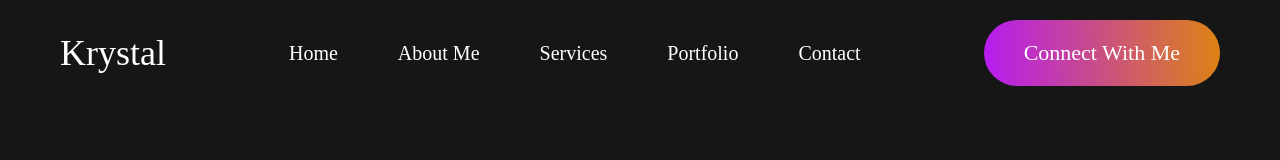
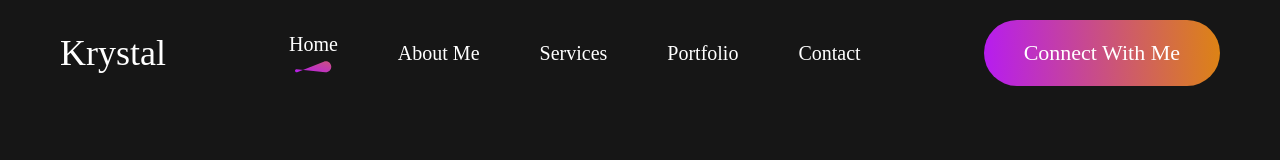
Before and after one commit to krystal-w/krystal-w.github.io, a React app: page / in a window 1280 px wide. Shown: the top 160 px of the page. Built offline with nearby package versions, Linux system fonts and the light colour scheme; the HTML template or start-up script is replaced by a standard one.

Commit message:
navbar functionality/scroll to section

```diff
--- a/src/components/about/About.jsx
+++ b/src/components/about/About.jsx
@@ -5,7 +5,7 @@
 
 const About = () => {
   return (
-    <div className='about'>
+    <div id='about' className='about'>
       <div className="about-title">
         <h1>About Me</h1>
         <img src={theme_pattern} alt="" />
--- a/src/components/contact/Contact.jsx
+++ b/src/components/contact/Contact.jsx
@@ -7,7 +7,7 @@
 
 const Contact = () => {
   return (
-    <div className='contact'>
+    <div id='contact' className='contact'>
       <div className="contact-title">
         <h1>Get in touch</h1>
         <img src={theme_pattern} alt="" />
--- a/src/components/hero/Hero.jsx
+++ b/src/components/hero/Hero.jsx
@@ -4,7 +4,7 @@
 
 const Hero = () => {
   return (
-    <div className='hero'>
+    <div id='home' className='hero'>
       <img src={profile_img} alt="" />
       <h1><span>I'm Krystal Wong,</span> a software developer based in Canada.</h1>
       <p>Some description here</p>
--- a/src/components/mywork/MyWork.jsx
+++ b/src/components/mywork/MyWork.jsx
@@ -6,7 +6,7 @@
 
 const MyWork = () => {
   return (
-    <div className='mywork'>
+    <div id='work' className='mywork'>
       <div className="mywork-title">
         <h1>My Latest Work</h1>
         <img src={theme_pattern} alt="" />
--- a/src/components/navbar/Navbar.css
+++ b/src/components/navbar/Navbar.css
@@ -31,3 +31,20 @@
 .nav-connect:hover{
     transform: scale(1.05);
 }
+
+.nav-menu li{
+    display: flex;
+    flex-direction: column;
+    gap: 5px;
+    cursor: pointer;
+}
+
+.nav-menu li img{
+    display: flex;
+    margin: auto;
+}
+
+.anchor-link{
+    text-decoration: none;
+    color: white;
+}
--- a/src/components/navbar/Navbar.jsx
+++ b/src/components/navbar/Navbar.jsx
@@ -1,16 +1,21 @@
-import React from 'react'
+import React, { useState } from 'react'
 import './Navbar.css'
+import underline from '../../assets/nav_underline.svg'
+import AnchorLink from 'react-anchor-link-smooth-scroll'
 
 const Navbar = () => {
+
+  const [menu, setMenu] = useState("home")
+
   return (
     <div className='navbar'>
       <div className="logo">Krystal</div>
       <ul className="nav-menu">
-        <li>Home</li>
-        <li>About Me</li>
-        <li>Services</li>
-        <li>Portfolio</li>
-        <li>Contact</li>
+        <li><AnchorLink className='anchor-link' href='#home'><p onClick={() => setMenu("home")}>Home</p></AnchorLink>{menu === "home" ? <img src={underline} alt="" /> : <></>}</li>
+        <li><AnchorLink className='anchor-link' offset={50} href='#about'><p onClick={() => setMenu("about")}>About Me</p></AnchorLink>{menu === "about" ? <img src={underline} alt="" /> : <></>}</li>
+        <li><AnchorLink className='anchor-link' offset={50} href='#services'><p onClick={() => setMenu("services")}>Services</p></AnchorLink>{menu === "services" ? <img src={underline} alt="" /> : <></>}</li>
+        <li><AnchorLink className='anchor-link' offset={50} href='#work'><p onClick={() => setMenu("work")}>Portfolio</p></AnchorLink>{menu === "work" ? <img src={underline} alt="" /> : <></>}</li>
+        <li><AnchorLink className='anchor-link' offset={50} href='#contact'><p onClick={() => setMenu("contact")}>Contact</p></AnchorLink>{menu === "contact" ? <img src={underline} alt="" /> : <></>}</li>
       </ul>
       <div className="nav-connect">Connect With Me</div>
     </div>
--- a/src/components/services/Services.jsx
+++ b/src/components/services/Services.jsx
@@ -6,7 +6,7 @@
 
 const Services = () => {
   return (
-    <div className='services'>
+    <div id='services' className='services'>
       <div className="services-title">
         <h1>My Services</h1>
         <img src={theme_pattern} alt="" />
```
